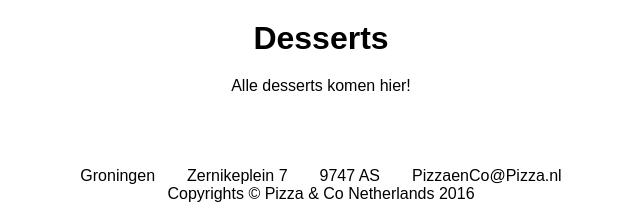
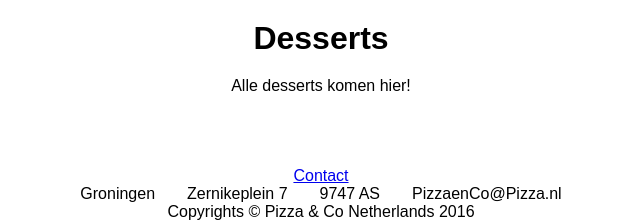
Before and after one commit to TheMalkolonie/Project, a PHP site: page /DessertPage.php in a window 1280 px wide; the page is wider, and only the part inside the window is pictured. Shown: the part 679-900 px from the top of that part, without its empty margins (319-959 px from the left). Run offline with PHP 8.4, Linux system fonts and the light colour scheme.

Commit message:
Update Footer.php

```diff
--- a/Sebas/Footer.php
+++ b/Sebas/Footer.php
@@ -4,6 +4,7 @@
 	</body>
 
 		<br/><br/><br/><br/>
+		<center><font size="3" face="arial"><a href="contact.php">Contact</a></center>
 		<center><font size="3" face="arial">Groningen&emsp;&emsp;Zernikeplein 7&emsp;&emsp;9747 AS&emsp;&emsp;PizzaenCo@Pizza.nl</font></center>
 		<center><font size="3" face="arial">Copyrights © Pizza & Co Netherlands 2016</font></center>
 
```
